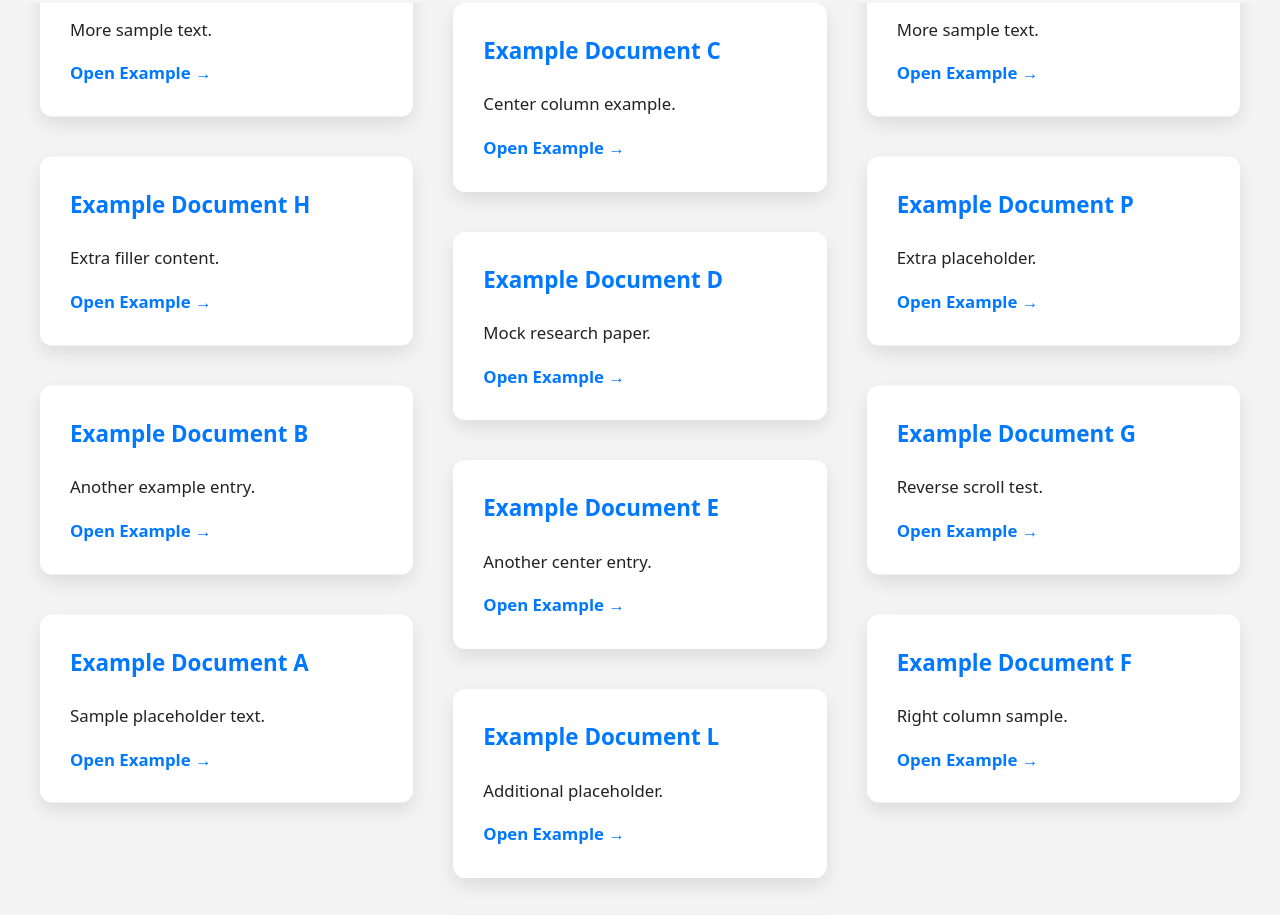
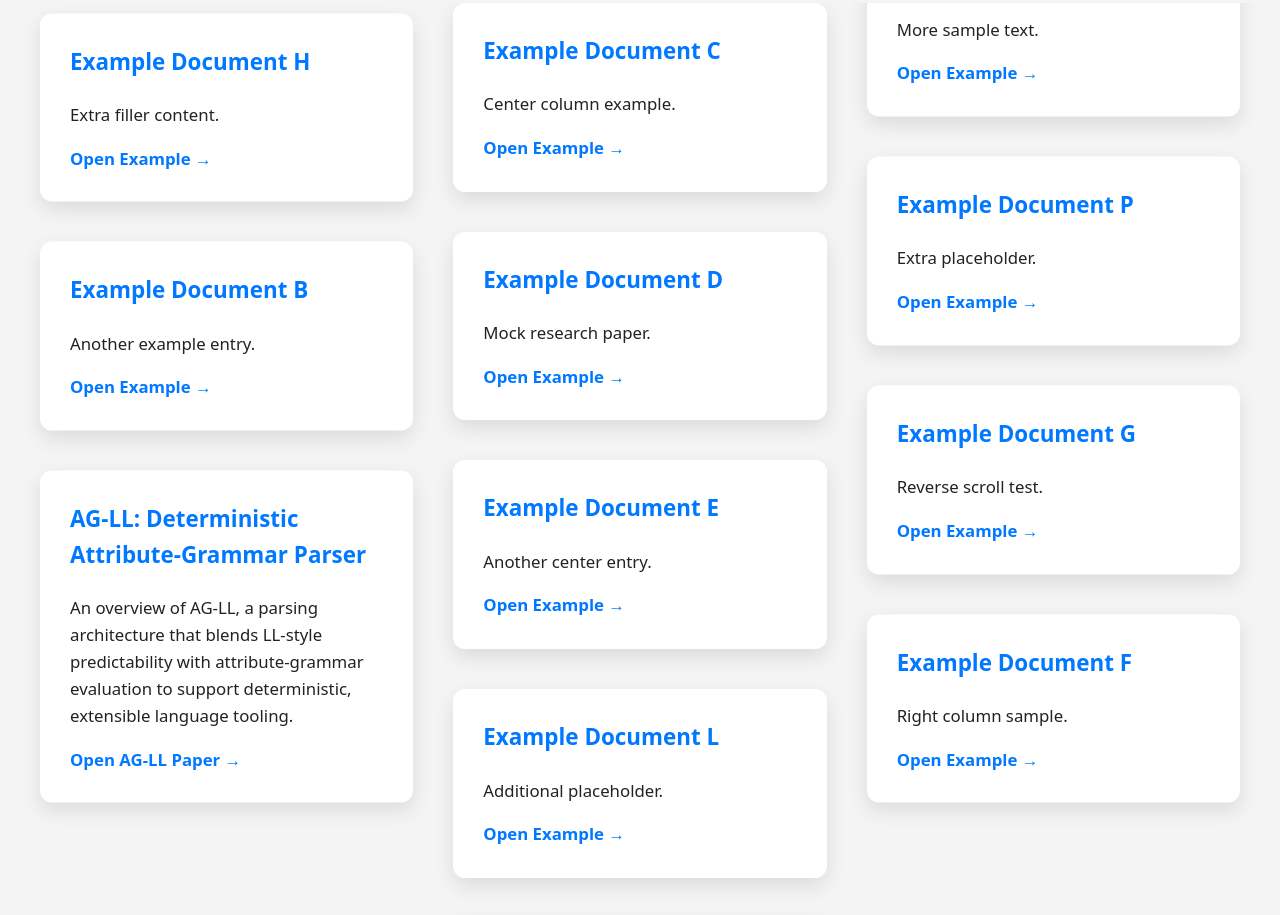
Before and after one commit to TristinPorter/TristinPorter.github.io, a plain HTML site: page Documents.html in a window 1280 px wide. Shown: the part 367-1282 px from the top of the page. Drawn offline with Linux system fonts and the light colour scheme.

Commit message:
Add my first document.

```diff
--- a/Documents.html
+++ b/Documents.html
@@ -147,7 +147,15 @@
     <!-- LEFT COLUMN (reverse scroll) -->
     <div class="column column-reverse">
 
-        <div class="doc"><h3>Example Document A</h3><p>Sample placeholder text.</p><a href="#">Open Example →</a></div>
+<div class="doc">
+    <h3>AG‑LL: Deterministic Attribute‑Grammar Parser</h3>
+    <p>
+        An overview of AG‑LL, a parsing architecture that blends LL‑style predictability
+        with attribute‑grammar evaluation to support deterministic, extensible language tooling.
+    </p>
+    <a href="/Documents/AG-LL.pdf">Open AG‑LL Paper →</a>
+</div>
+
         <div class="doc"><h3>Example Document B</h3><p>Another example entry.</p><a href="#">Open Example →</a></div>
         <div class="doc"><h3>Example Document H</h3><p>Extra filler content.</p><a href="#">Open Example →</a></div>
         <div class="doc"><h3>Example Document I</h3><p>More sample text.</p><a href="#">Open Example →</a></div>
```
Also changed, not shown: 1 other file.
